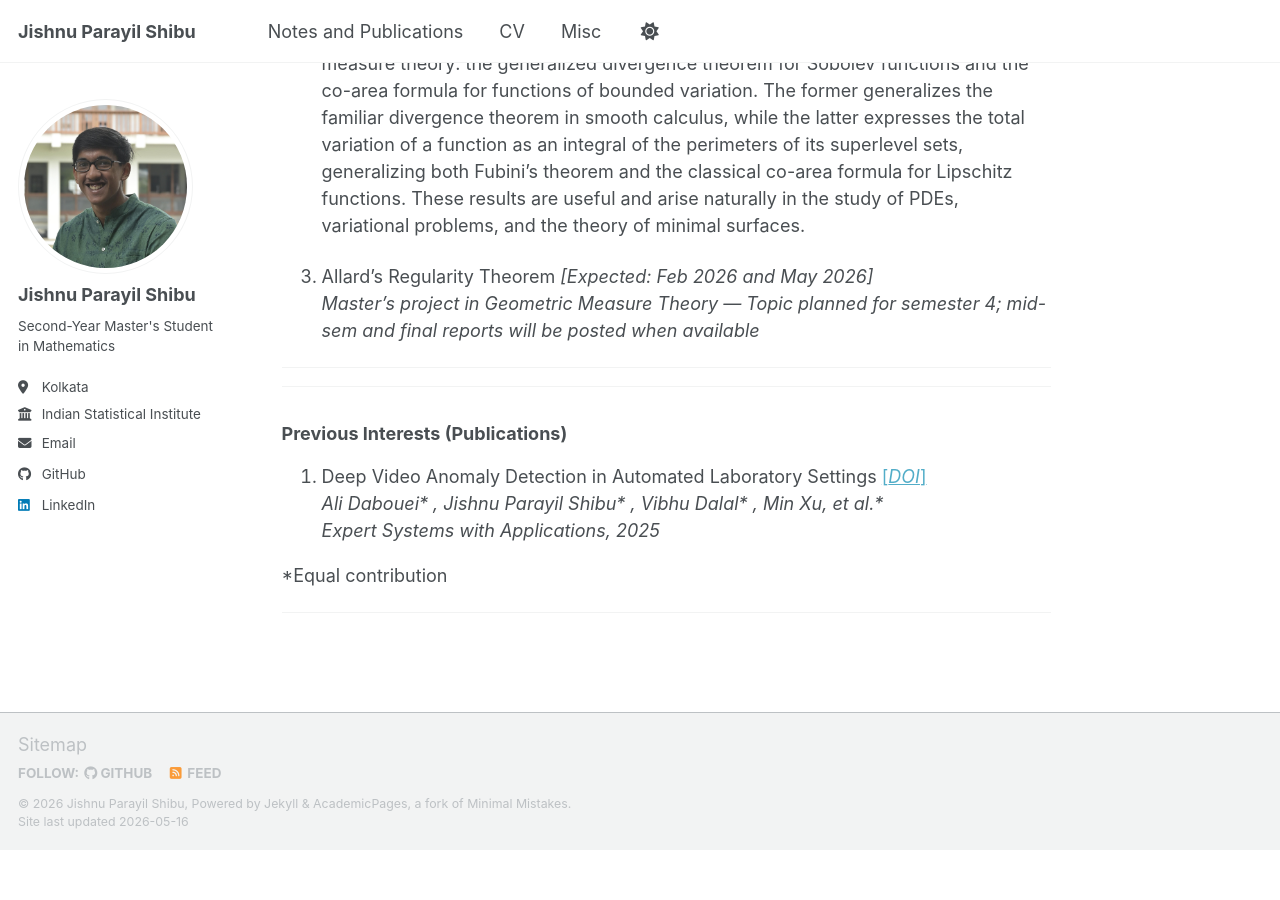
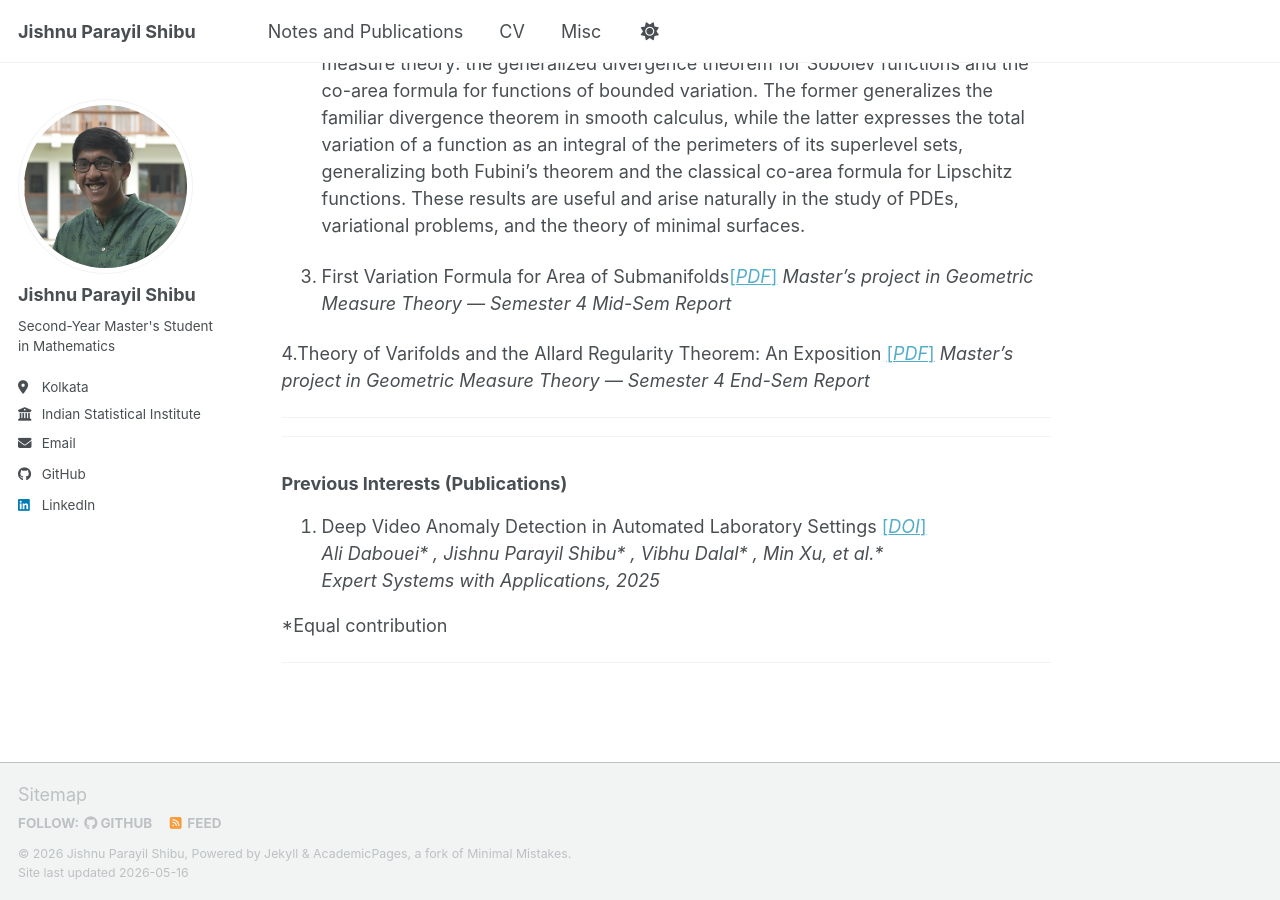
Before and after one commit to Jishnu8/jishnu8.github.io, a Jekyll site: the page built from _pages/publications_and_notes.md, in a window 1280 px wide and 900 px high, scrolled down 676 px. Built offline with Jekyll 4.4.1, drawn with Linux system fonts in a browser that asks for light colours; a script bundle is joined from its source files by our own code; library files that are not in the unit come from our copies; before the commit the page ends 1526 px from its top, so only the background shows below that.

Commit message:
Update publications_and_notes.md

```diff
--- a/_pages/publications_and_notes.md
+++ b/_pages/publications_and_notes.md
@@ -23,8 +23,11 @@ Below you can find a brief selection of my expository write-ups and project repo
     *Brief Abstract*: This report provides an exposition of two central results in geometric measure theory: the
     generalized divergence theorem for Sobolev functions and the co-area formula for functions of bounded variation. The former generalizes the familiar divergence theorem in smooth calculus, while the latter expresses the total variation of a function as an integral of the perimeters of its superlevel sets, generalizing both Fubini’s theorem and the classical co-area formula for Lipschitz functions.  These results are useful and arise naturally in the study of PDEs, variational problems, and the theory of minimal surfaces.
 
-3. Allard’s Regularity Theorem *[Expected: Feb 2026 and May 2026]*
-    *Master’s project in Geometric Measure Theory — Topic planned for semester 4; mid-sem and final reports will be posted when available*
+3. First Variation Formula for Area of Submanifolds[\[*PDF*\]](/files/Jishnu_MMath_4th_Sem_Midsem_Report.pdf)
+    *Master’s project in Geometric Measure Theory — Semester 4 Mid-Sem Report*
+
+4.Theory of Varifolds and the Allard Regularity Theorem: An Exposition [\[*PDF*\]](/files/Jishnu_MMath_Endsem_Report.pdf)
+    *Master’s project in Geometric Measure Theory — Semester 4 End-Sem Report*
 
 ---
 
```
